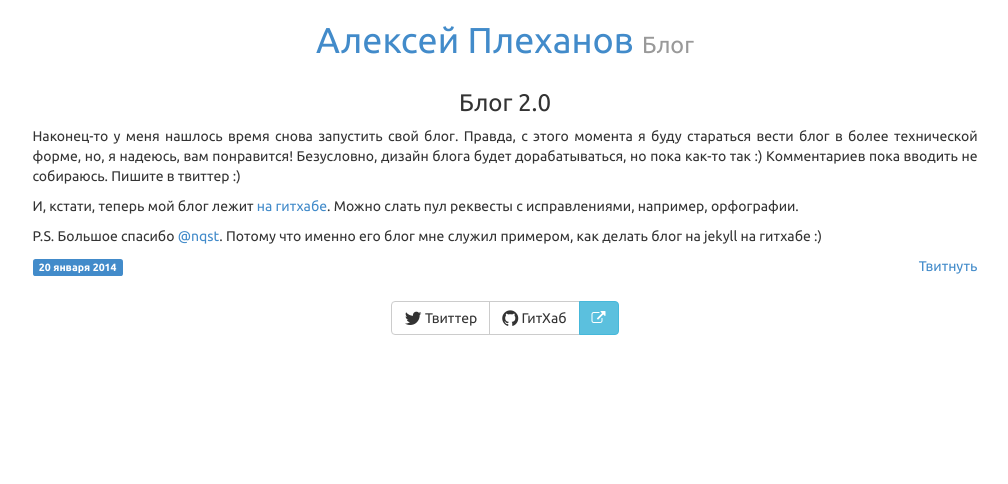
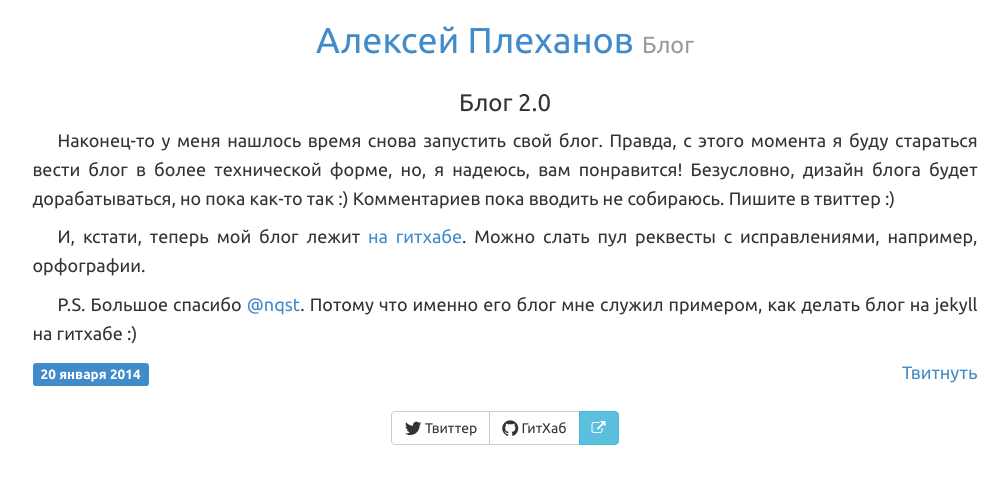
Before and after one commit to alexsoft/alexsoft.github.io, a Jekyll site: the page built from _posts/2014-01-20-blog-v2.md, in a window 1280 px wide. Shown: the top 484 px of the page, without its empty margins (135-1143 px from the left). Built offline with Jekyll 4.4.1, drawn with Linux system fonts in a browser that asks for light colours; comment, search, counter and statistics services are not loaded.

Commit message:
tsc14 post in drafts + some css and template amends

```diff
--- a/_layouts/post.html
+++ b/_layouts/post.html
@@ -4,6 +4,12 @@
 <div class="row">
 <article class="col-{{site.data.settings.bssize}}-12 text-justify">
 	<h3 class="text-center">{{ page.title }}</h3>
+
+	{% if (post.img) %}
+		<div class="thumbnail">
+			<img src="{{post.img}}" alt="">
+		</div>
+	{% endif %}
 
 	{{ content }}
 
--- a/css/styles.css
+++ b/css/styles.css
@@ -1,3 +1,15 @@
+body {
+	font-size: 18px;
+	line-height: 1.6em;
+}
+
 #footer {
 	margin: 25px 0;
 }
+
+blockquote {
+	font-size: 12px;
+}
+p {
+	text-indent: 25px;
+}
--- a/index.html
+++ b/index.html
@@ -7,6 +7,12 @@
 		<h3 class="text-center">
 			<a href="{{ post.url }}">{{ post.title }}</a>
 		</h3>
+
+		{% if (post.img) %}
+			<div class="thumbnail">
+				<img src="{{post.img}}" alt="{% if post.alt %}{{ post.alt }}{% else %}{{ post.title }}{% endif %}">
+			</div>
+		{% endif %}
 
 		{% if post.content contains site.excerpt_separator %}
 			{{post.excerpt}}
```
Also changed, not shown: _drafts/tsc-2014.md (added, +12 -0 lines), img/tsc2014.jpg (added).
